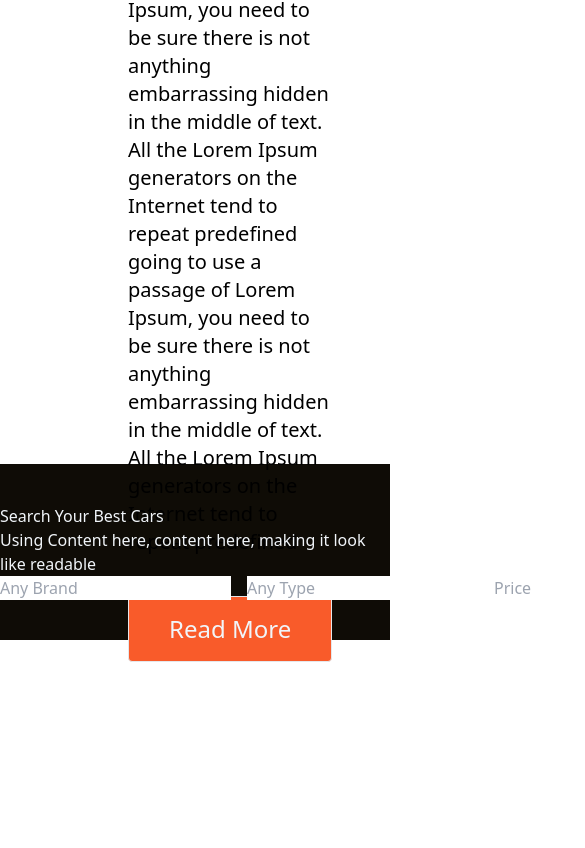
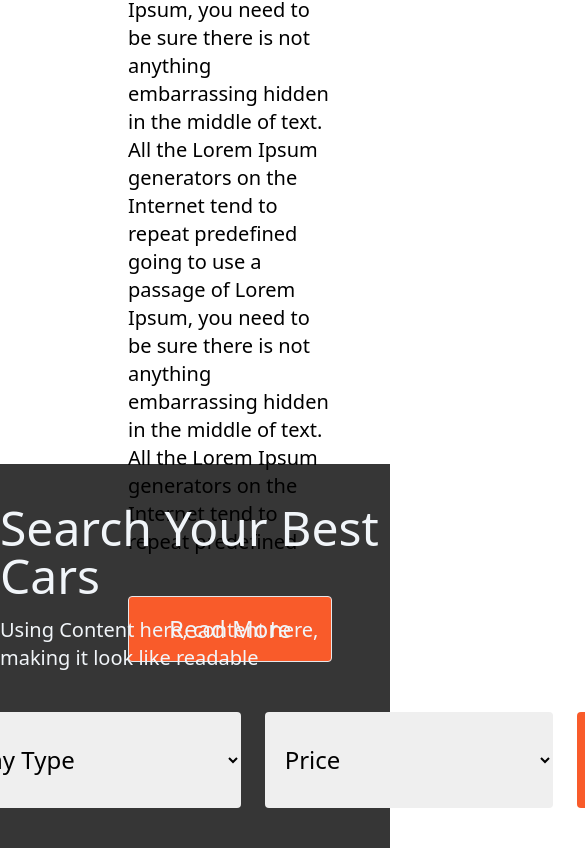
Before and after one commit to rizvan555/RENT-A-CAR, a Next.js app: page / in a window 390 px wide. Shown: the part 891-1739 px from the top of the page, 585 px wide, since content can reach past the window. Before the commit the page ends 1553 px from the top, so only its background shows below. Built offline with nearby package versions, Linux system fonts and the light colour scheme.

Commit message:
created seacrh page without responsive

```diff
--- a/pages/searchContainer.tsx
+++ b/pages/searchContainer.tsx
@@ -1,16 +1,41 @@
 import React from "react";
+import Button from "./components/resource/Button";
 
 function SearchContainer() {
   return (
-    <div className="bg-dark py-10">
-      <div className="text-slate-100">
-        <h3>Search Your Best Cars</h3>
-        <p>Using Content here, content here, making it look like readable</p>
+    <div className="flex flex-col justify-center items-center bg-[#363636] py-10 w-full h-full">
+      <div className="text-slate-100 flex flex-col gap-4">
+        <h3 className="text-5xl">Search Your Best Cars</h3>
+        <p className="text-xl">
+          Using Content here, content here, making it look like readable
+        </p>
       </div>
-      <div className="flex gap-4">
-        <input type="text" placeholder="Any Brand" />
-        <input type="text" placeholder="Any Type" />
-        <input type="text" placeholder="Price" />
+      <div className="flex gap-6 mt-10">
+        <form action="" className="flex gap-6">
+          <select className="flex gap-4 w-72 rounded text-2xl px-4">
+            <option value="AnyBrands">Any Brands</option>
+            <option value="Brand1">Brand1</option>
+            <option value="Brand2">Brand2</option>
+            <option value="Brand3">Brand3</option>
+          </select>
+
+          <select className="flex gap-4 w-72 rounded text-2xl px-4">
+            <option value="AnyType">Any Type</option>
+            <option value="Brand1">Type1</option>
+            <option value="Brand2">Type2</option>
+            <option value="Brand3">Type3</option>
+          </select>
+
+          <select className="flex gap-4 w-72 rounded text-2xl px-4">
+            <option value="Price">Price</option>
+            <option value="Brand1">$ 20000</option>
+            <option value="Brand2">$ 30000</option>
+            <option value="Brand3">$ 50000</option>
+          </select>
+        </form>
+        <Button className="bg-primary text-slate-100 border-0 rounded">
+          SEARCH NOW
+        </Button>
       </div>
     </div>
   );
```
